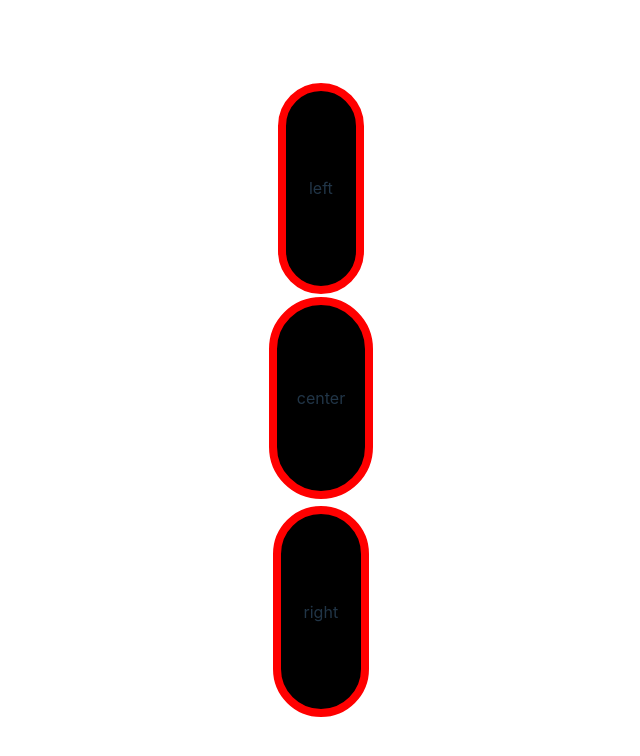
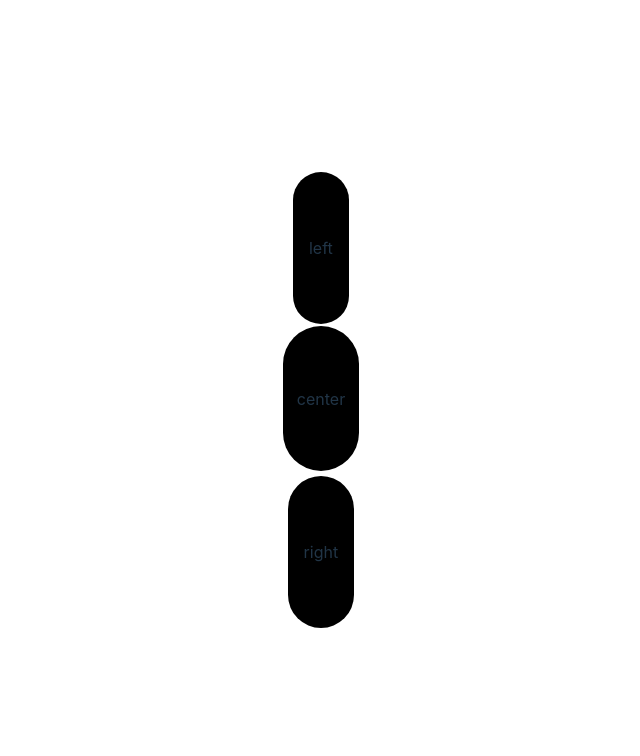
Before and after one commit to 3-Pillars/tutorial, a React (Vite) app: page / in a window 1280 px wide. Shown: the top 756 px of the page, without its empty margins (319-959 px from the left). Built offline with nearby package versions, Linux system fonts and the light colour scheme.

Commit message:
remove Pillar border

```diff
--- a/public/pillar.css
+++ b/public/pillar.css
@@ -21,7 +21,6 @@
 }
 
 .pillar {
-    border: 8px solid red;
     background-color: black;
     padding: 45% 15% 45% 14.8%;
     display: inline-block;
```
